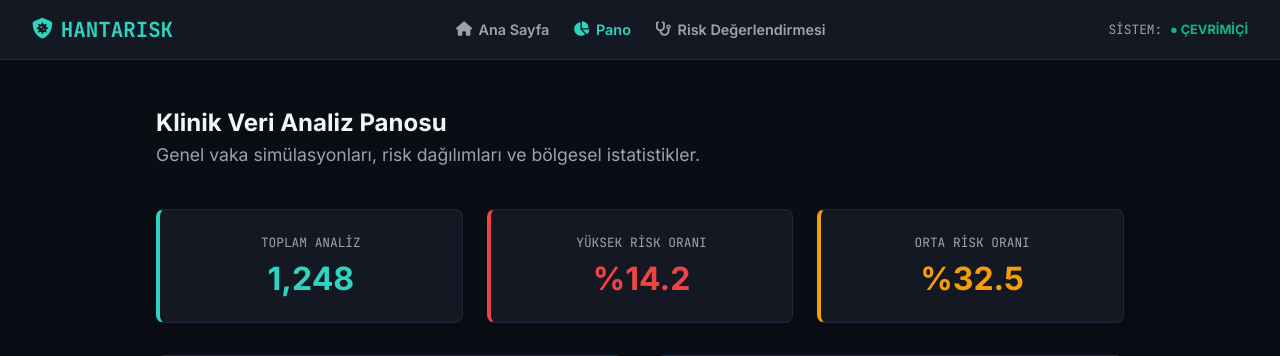
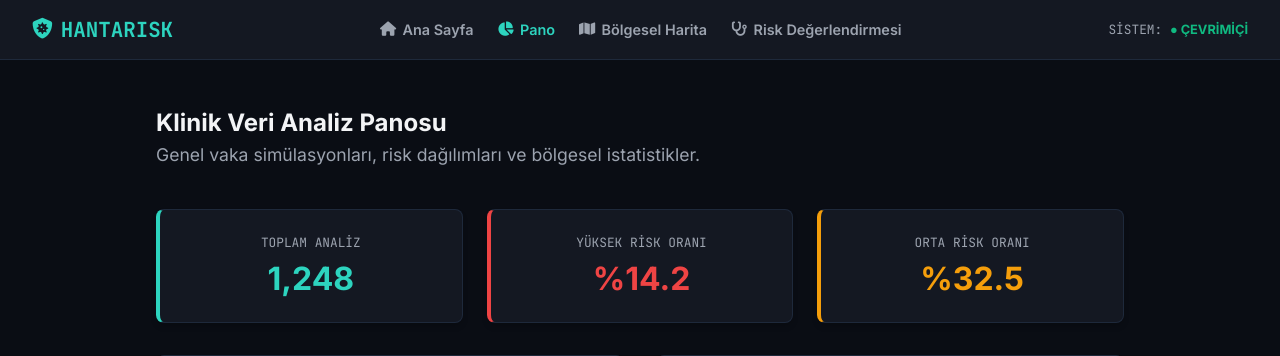
Before and after one commit to kayisdagasli-cmd/hantavir-s-risk-analizi, a Flask app: page /dashboard in a window 1280 px wide. Shown: the top 356 px of the page. Run offline with Flask 3, Linux system fonts and the light colour scheme.

Commit message:
Update dashboard.html

```diff
--- a/templates/dashboard.html
+++ b/templates/dashboard.html
@@ -18,6 +18,7 @@
         <nav>
             <a href="/"><i class="fa-solid fa-house"></i> Ana Sayfa</a>
             <a href="/dashboard" class="active"><i class="fa-solid fa-chart-pie"></i> Pano</a>
+            <a href="/map"><i class="fa-solid fa-map"></i> Bölgesel Harita</a>
             <a href="/assessment"><i class="fa-solid fa-stethoscope"></i> Risk Değerlendirmesi</a>
         </nav>
         <div class="system-status">SİSTEM: <span class="online">● ÇEVRİMİÇİ</span></div>
@@ -61,7 +62,6 @@
                     <canvas id="trendLineChart"></canvas>
                 </div>
             </div>
-
         </div>
     </main>
 
@@ -70,11 +70,9 @@
     </footer>
 
     <script>
-        // Ortak Grafik Ayarları (Koyu Tema İçin Yazı Renkleri)
         Chart.defaults.color = '#9ca3af';
         Chart.defaults.font.family = "'Inter', sans-serif";
 
-        // 1. Dairesel Risk Grafiği (Donut)
         const ctxDonut = document.getElementById('riskDonutChart').getContext('2d');
         new Chart(ctxDonut, {
             type: 'doughnut',
@@ -90,13 +88,10 @@
             options: {
                 responsive: true,
                 maintainAspectRatio: false,
-                plugins: {
-                    legend: { position: 'bottom' }
-                }
+                plugins: { legend: { position: 'bottom' } }
             }
         });
 
-        // 2. Çizgi Trend Grafiği (Line)
         const ctxLine = document.getElementById('trendLineChart').getContext('2d');
         new Chart(ctxLine, {
             type: 'line',
@@ -119,9 +114,7 @@
                     x: { grid: { color: '#2d3748' } },
                     y: { grid: { color: '#2d3748' } }
                 },
-                plugins: {
-                    legend: { display: false }
-                }
+                plugins: { legend: { display: false } }
             }
         });
     </script>
```
